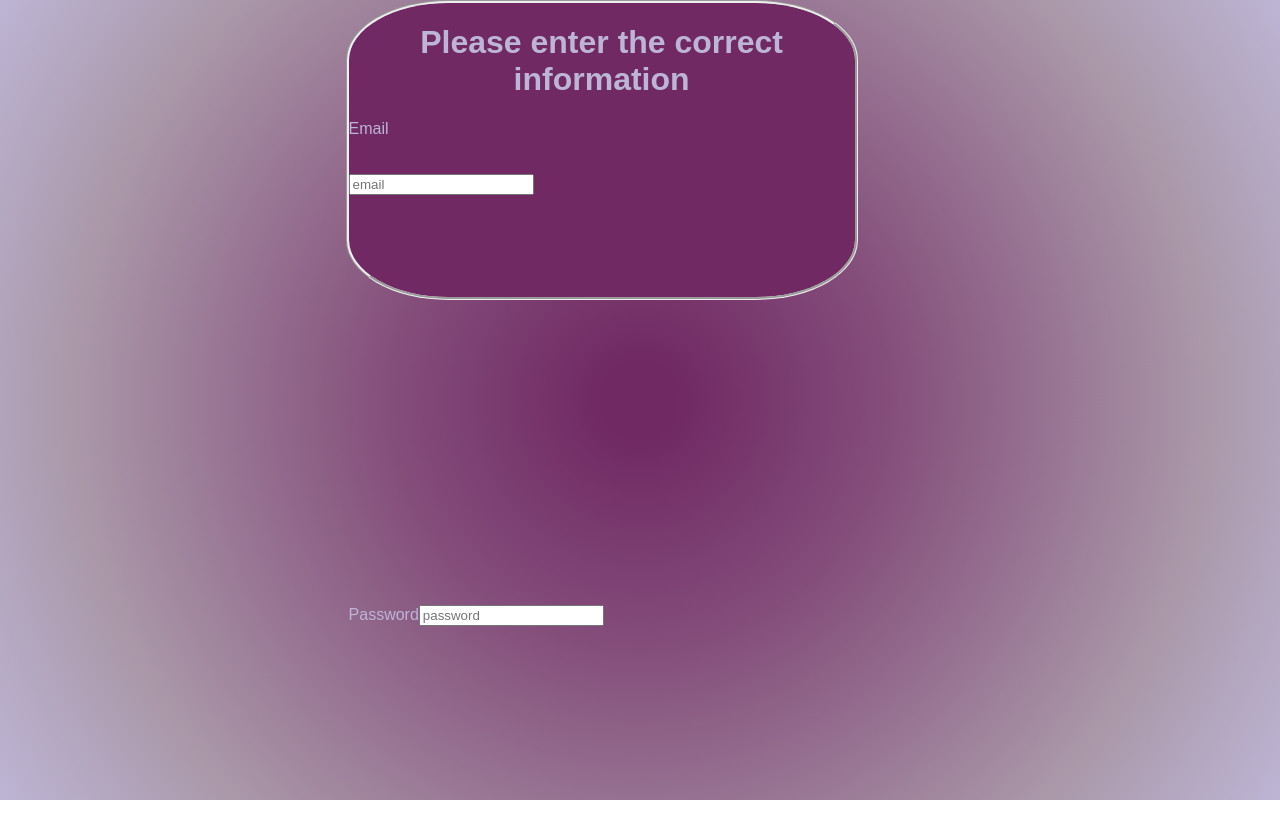
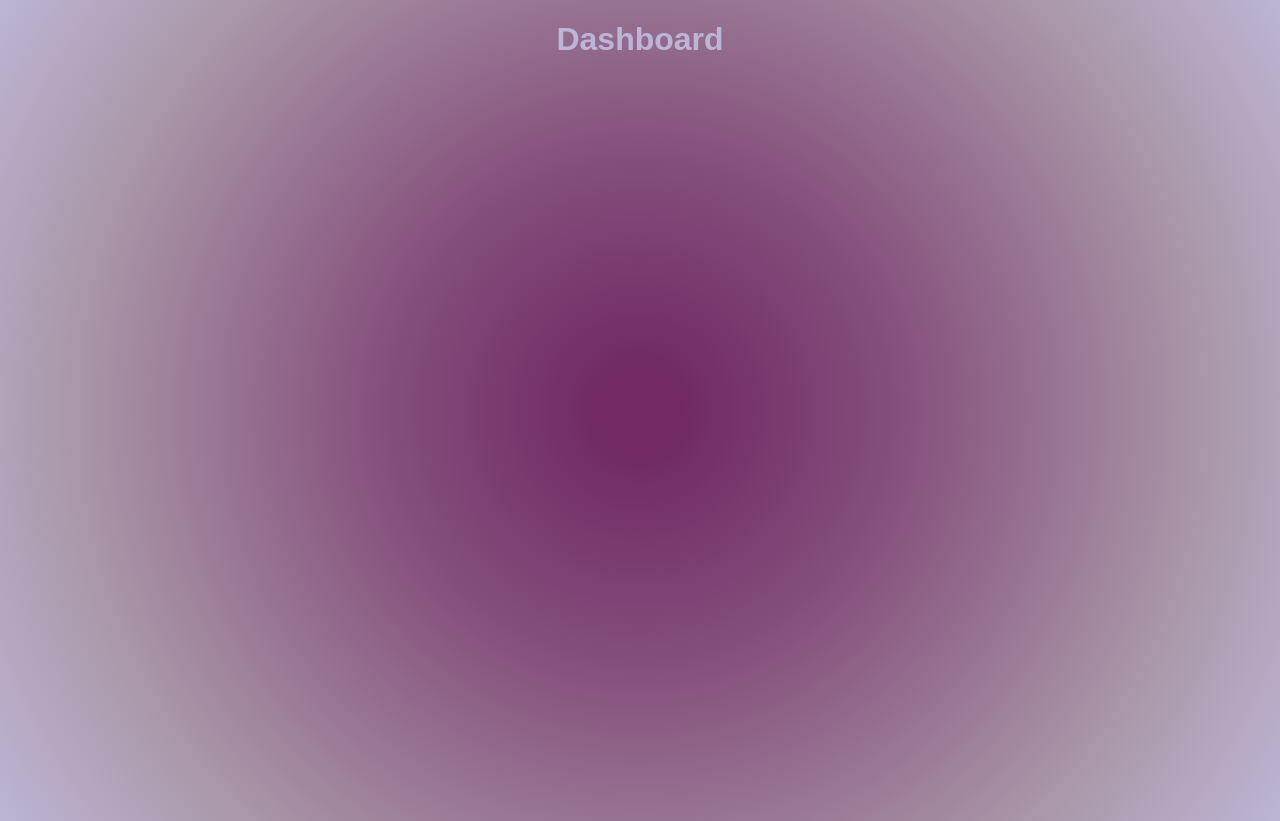
Before and after one commit to xd-dbug/PRO290, a React (Vite) app in the folder frontend/dungeon-frontend/: page / in a window 1280 px wide. Before the commit the page ends 800 px from the top, so only its background shows below. Built offline with nearby package versions, Linux system fonts and the light colour scheme; sample sign-in values are in the browser's storage.

Commit message:
feat: add React Router scaffold with auth guard, wire to existing components

```diff
--- /dev/null
+++ b/frontend/dungeon-frontend/src/App.jsx
@@ -0,0 +1,18 @@
+import { BrowserRouter, Routes, Route } from 'react-router-dom'
+import Login from './Login'
+import Register from './Register'
+import Dashboard from './components/Dashboard'
+
+function App() {
+  return (
+    <BrowserRouter>
+      <Routes>
+        <Route path="/login" element={<Login />} />
+        <Route path="/register" element={<Register />} />
+        <Route path="/" element={<Dashboard />} />
+      </Routes>
+    </BrowserRouter>
+  )
+}
+
+export default App
--- /dev/null
+++ b/frontend/dungeon-frontend/src/components/Dashboard.jsx
@@ -0,0 +1,14 @@
+import { useEffect } from 'react'
+import { useNavigate } from 'react-router-dom'
+
+export default function Dashboard() {
+  const navigate = useNavigate()
+
+  useEffect(() => {
+    if (!localStorage.getItem('token')) {
+      navigate('/login')
+    }
+  }, [navigate])
+
+  return <h1>Dashboard</h1>
+}
--- a/frontend/dungeon-frontend/src/main.jsx
+++ b/frontend/dungeon-frontend/src/main.jsx
@@ -1,13 +1,9 @@
 import { StrictMode } from 'react'
 import { createRoot } from 'react-dom/client'
-import Login from './Login.jsx'
-import Register from './Register.jsx'
-
-
-
+import App from './App.jsx'
 
 createRoot(document.getElementById('root')).render(
   <StrictMode>
-    <Login />
+    <App />
   </StrictMode>
 )
```
